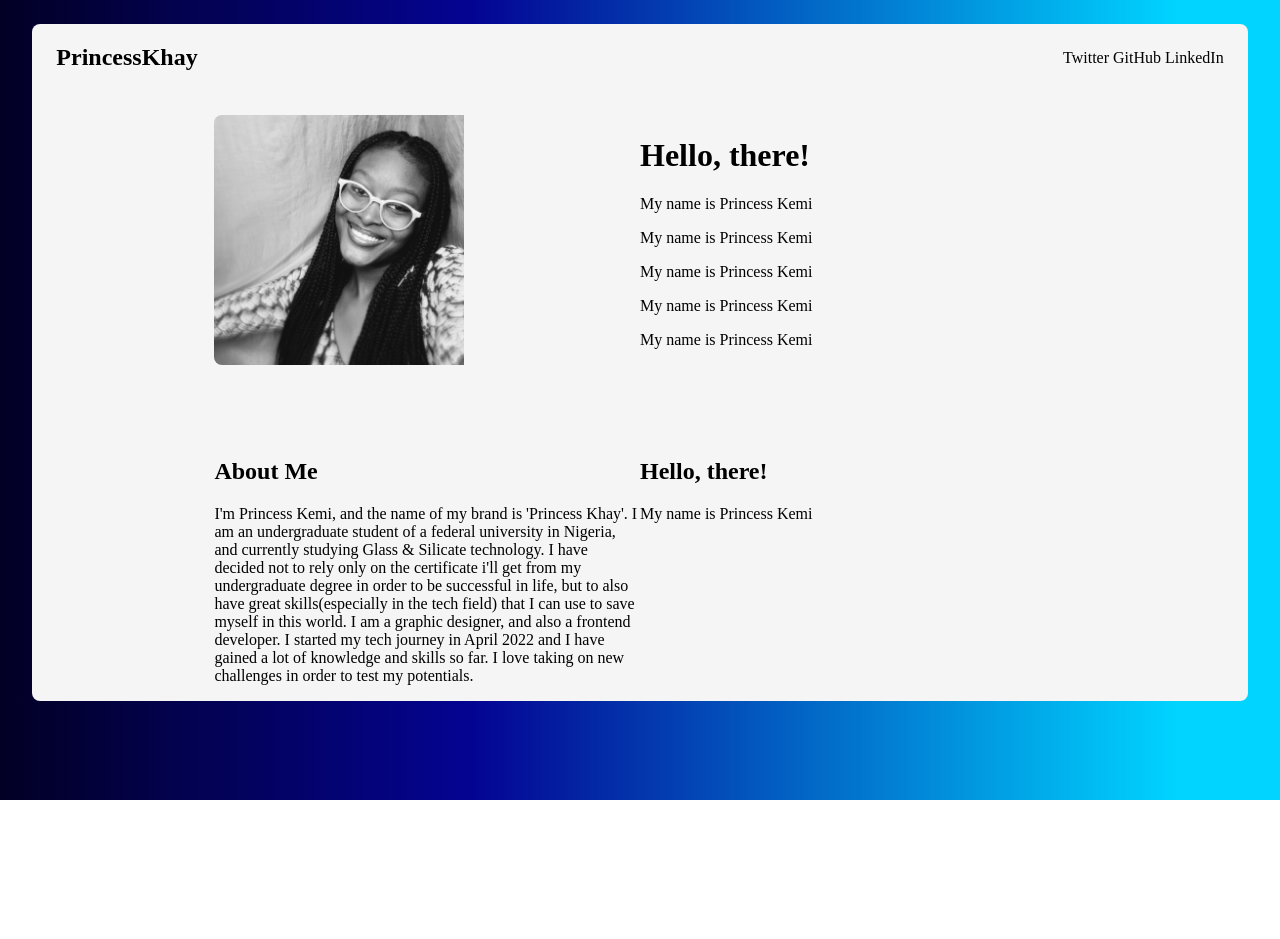
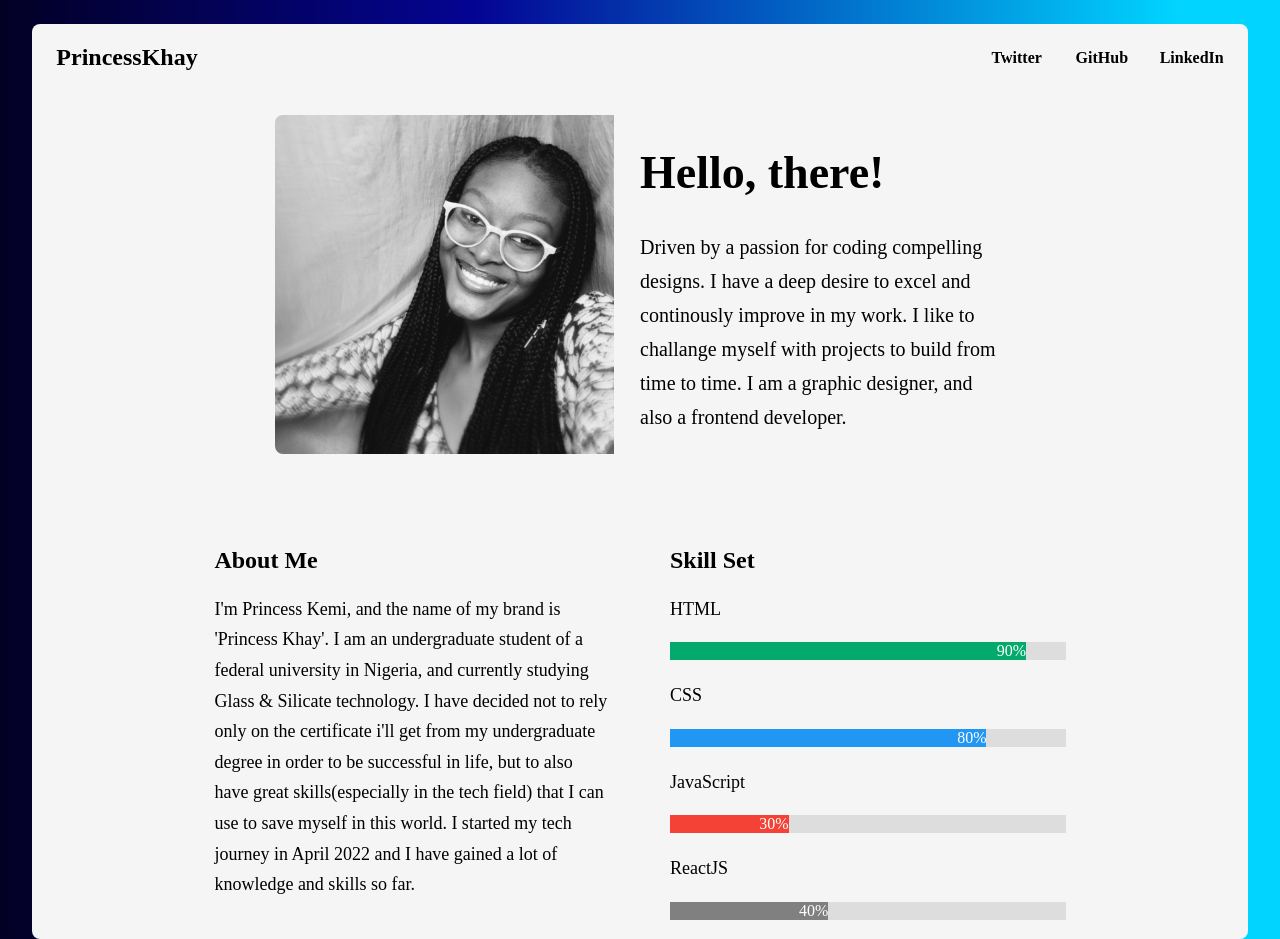
Before and after one commit to PrincessKhay/portfolio-assignment, a plain HTML site: page index.html in a window 1280 px wide. Before the commit the page ends 800 px from the top, so only its background shows below. Drawn offline with Linux system fonts and the light colour scheme.

Commit message:
added more content and styling to the files

```diff
--- a/index.html
+++ b/index.html
@@ -1,45 +1,77 @@
 <!DOCTYPE html>
 <html lang="en">
   <head>
-    <meta charset="UTF-8">
-    <meta http-equiv="X-UA-Compatible" content="IE=edge">
-    <meta name="viewport" content="width=device-width, initial-scale=1.0">
+    <meta charset="UTF-8" />
+    <meta http-equiv="X-UA-Compatible" content="IE=edge" />
+    <meta name="viewport" content="width=device-width, initial-scale=1.0" />
     <title>Portfolio assignment</title>
-    <link rel="stylesheet" href="styles.css">
+    <link rel="stylesheet" href="styles.css" />
   </head>
   <body>
     <div id="main_div">
       <nav>
         <div><h2>PrincessKhay</h2></div>
-            <div>
-                <a href="https://twitter.com/Princess_the5th" target="_blank">Twitter</a>
+        <div class="links">
+          <a href="https://twitter.com/Princess_the5th" target="_blank"
+            >Twitter</a
+          >
           <a href="https://github.com/PrincessKhay" target="_blank">GitHub</a>
-                <a href="https://www.linkedin.com/in/princess-kemi" target="_blank">LinkedIn</a>
+          <a href="https://www.linkedin.com/in/princess-kemi" target="_blank"
+            >LinkedIn</a
+          >
         </div>
       </nav>
 
       <div id="first_div">
-            <div class="img_div">
-                <!-- <img src="my-image.jpg" alt="my picture"> -->
-            </div>
+        <div class="img_div"></div>
         <div>
           <h1>Hello, there!</h1>
-                <p>My name is Princess Kemi</p>
-                <p>My name is Princess Kemi</p>
-                <p>My name is Princess Kemi</p>
-                <p>My name is Princess Kemi</p>
-                <p>My name is Princess Kemi</p>
+          <p>
+            Driven by a passion for coding compelling designs. I have a deep
+            desire to excel and continously improve in my work. I like to
+            challange myself with projects to build from time to time. I am a
+            graphic designer, and also a frontend developer.
+          </p>
         </div>
       </div>
 
       <div id="second_div">
-            <div>
+        <div class="about">
           <h2>About Me</h2>
-                <p>I'm Princess Kemi, and the name of my brand is 'Princess Khay'. I am an undergraduate student of a federal university in Nigeria, and currently studying Glass & Silicate technology. I have decided not to rely only on the certificate i'll get from my undergraduate degree in order to be successful in life, but to also have great skills(especially in the tech field) that I can use to save myself in this world. I am a graphic designer, and also a frontend developer. I started my tech journey in April 2022 and I have gained a lot of knowledge and skills so far. I love taking on new challenges in order to test my potentials.</p>
+          <p>
+            I'm Princess Kemi, and the name of my brand is 'Princess Khay'. I am
+            an undergraduate student of a federal university in Nigeria, and
+            currently studying Glass & Silicate technology. I have decided not
+            to rely only on the certificate i'll get from my undergraduate
+            degree in order to be successful in life, but to also have great
+            skills(especially in the tech field) that I can use to save myself
+            in this world. I started my tech journey in April 2022 and I have
+            gained a lot of knowledge and skills so far.
+          </p>
         </div>
         <div class="skillset">
-                <h2>Hello, there!</h2>
-                <p>My name is Princess Kemi</p>
+          <h2>Skill Set</h2>
+          <div class="set">
+            <p>HTML</p>
+            <div class="container">
+              <div class="skills html">90%</div>
+            </div>
+
+            <p>CSS</p>
+            <div class="container">
+              <div class="skills css">80%</div>
+            </div>
+
+            <p>JavaScript</p>
+            <div class="container">
+              <div class="skills js">30%</div>
+            </div>
+
+            <p>ReactJS</p>
+            <div class="container">
+              <div class="skills react">40%</div>
+            </div>
+          </div>
         </div>
       </div>
     </div>
--- a/styles.css
+++ b/styles.css
@@ -1,8 +1,21 @@
+* {
+  box-sizing: border-box;
+}
+
 body {
   width: 100%;
   margin: 0;
-    background: rgb(2,0,36);
-    background: linear-gradient(90deg, rgba(2,0,36,1) 0%, rgba(4,4,147,1) 37%, rgba(0,212,255,1) 92%);
+  background: rgb(2, 0, 36);
+  background: linear-gradient(
+    90deg,
+    rgba(2, 0, 36, 1) 0%,
+    rgba(4, 4, 147, 1) 37%,
+    rgba(0, 212, 255, 1) 92%
+  );
+}
+
+h1 {
+  font-size: 46px;
 }
 
 #main_div {
@@ -19,12 +32,20 @@ nav {
   align-items: center;
 }
 
+.links {
+  display: grid;
+  grid-template-columns: 1fr 1fr 1fr;
+  gap: 20px;
+}
+
 a {
+  font-weight: 600;
   text-decoration: none;
   color: black;
 }
 
-#first_div, #second_div {
+#first_div,
+#second_div {
   display: grid;
   grid-template-columns: 1fr 1fr;
   width: 70%;
@@ -34,9 +55,19 @@ a {
 #first_div {
   padding: 0 5%;
 }
+#first_div p {
+  font-size: 20px;
+  line-height: 1.7;
+}
 
 #second_div {
   margin-top: 6%;
+  gap: 60px;
+}
+
+#second_div p {
+  font-size: 18px;
+  line-height: 1.7;
 }
 
 .img_div {
@@ -47,6 +78,37 @@ a {
   border-radius: 8px;
 }
 
-img {
+.about {
   width: 100%;
 }
+
+/* skillset section */
+
+.container {
+  width: 100%;
+  height: 5%;
+  background-color: #ddd;
+  margin-bottom: 5%;
+}
+
+.skills {
+  text-align: right;
+  color: white;
+}
+
+.html {
+  width: 90%;
+  background-color: #04aa6d;
+}
+.css {
+  width: 80%;
+  background-color: #2196f3;
+}
+.js {
+  width: 30%;
+  background-color: #f44336;
+}
+.react {
+  width: 40%;
+  background-color: #808080;
+}
```
Lines whose indentation alone changed are shown as unchanged.
